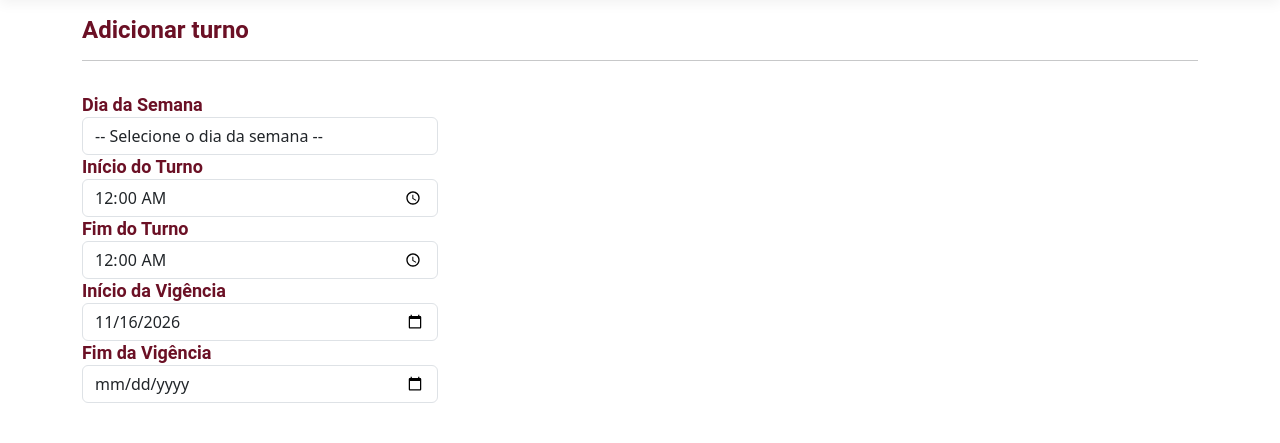
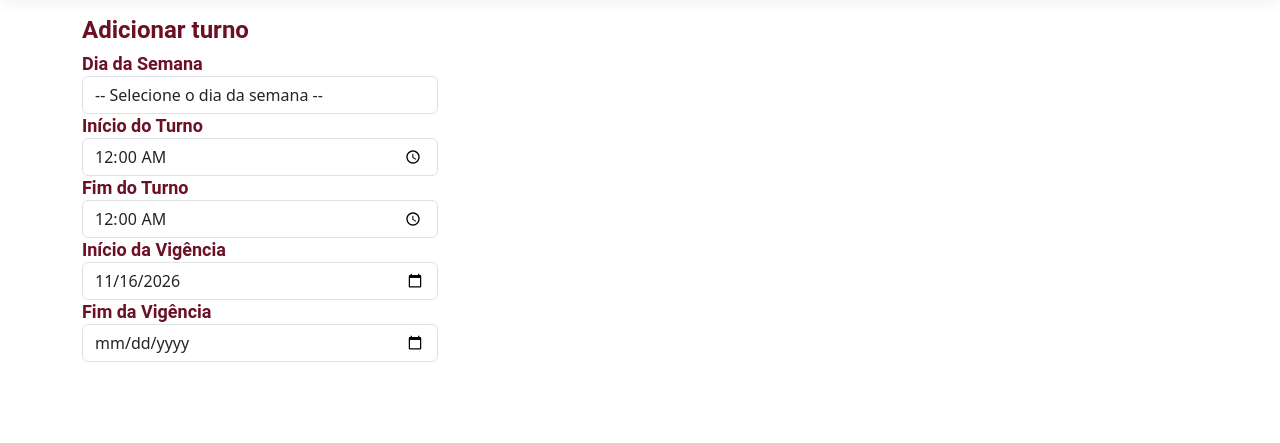
Before and after one commit to marcosdosea/BemMeCare, an ASP.NET Core app: page /Horario/Create in a window 1280 px wide. Shown: the part 57-500 px from the top of the page. Run offline with ASP.NET Core 8, Linux system fonts and the light colour scheme; style sheets or scripts are compiled from the project's sources.

Commit message:
Estilizado o "Create.cshtml"

```diff
--- a/Codigo/BemMeCareWeb/Views/Horario/Create.cshtml
+++ b/Codigo/BemMeCareWeb/Views/Horario/Create.cshtml
@@ -6,11 +6,10 @@
 
 <h1>Adicionar turno</h1>
 
-<hr />
 <div class="row">
     <div class="col-md-4">
         <form asp-action="Create" method="post">
-            <div asp-validation-summary="All" class="text-danger"></div>
+            <div asp-validation-summary="ModelOnly" class="text-danger"></div>
             <input type="hidden" asp-for="IdProfissional" />
 
             <div class="form-group">
```
